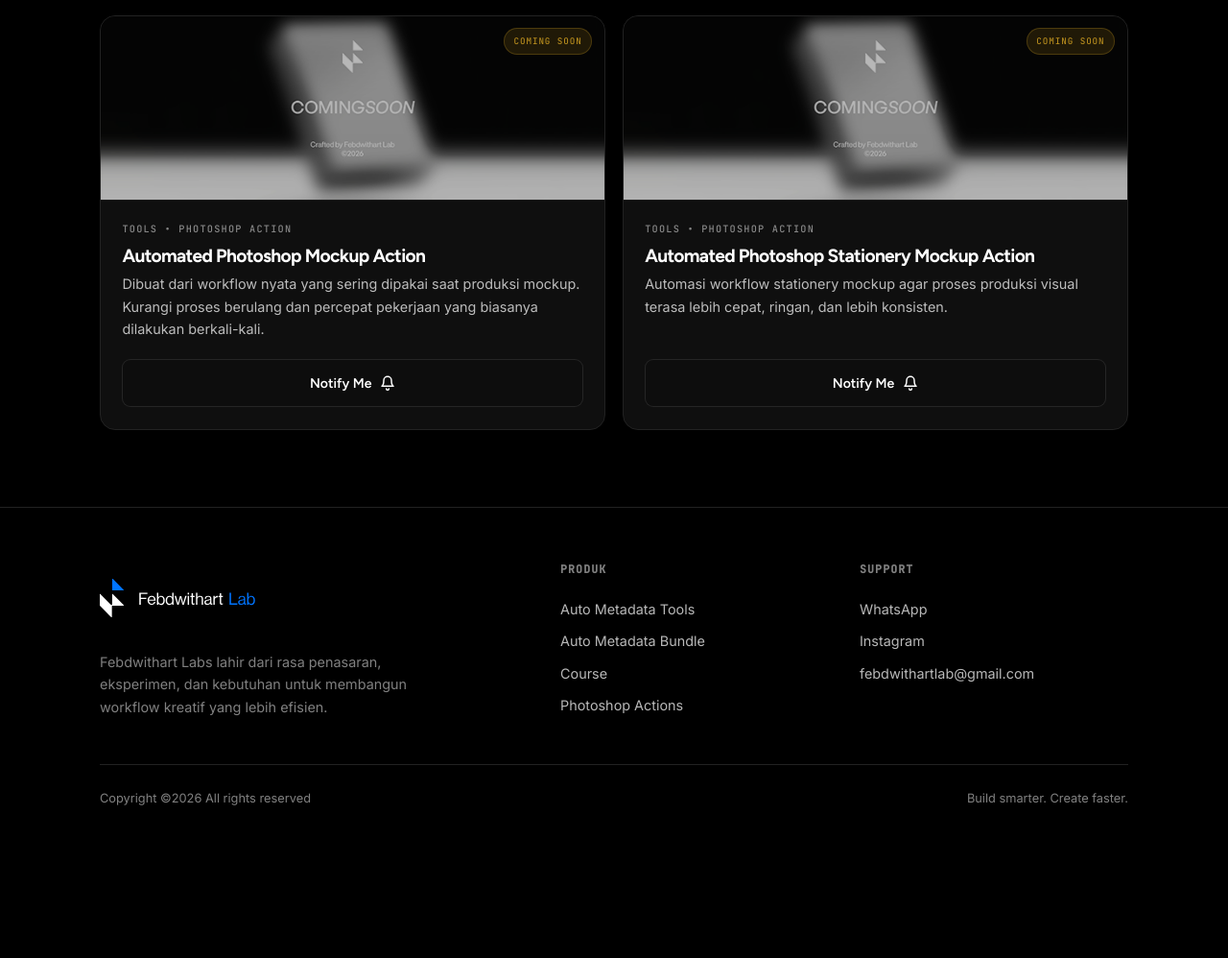
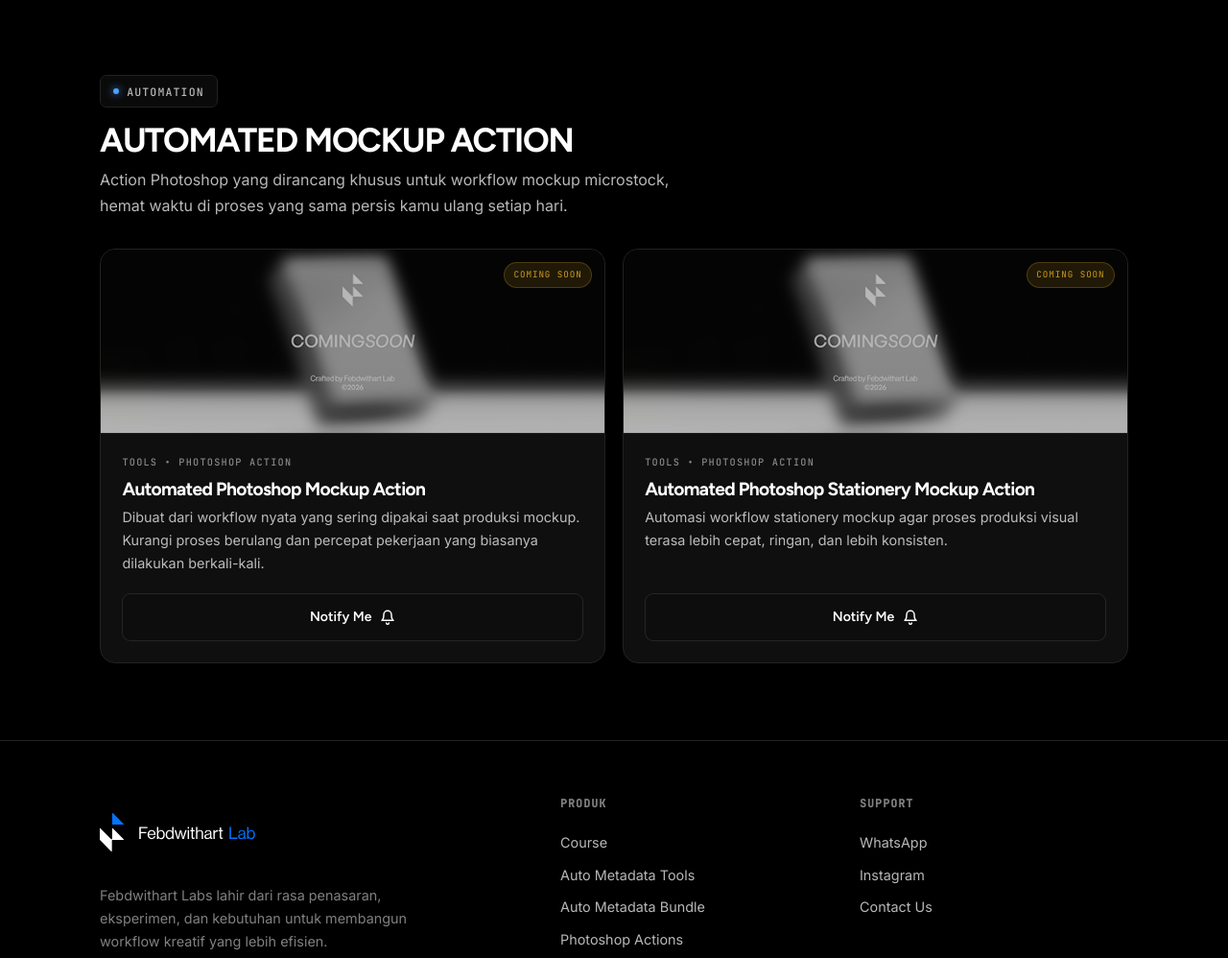
Before and after one commit to febdwithartlab/febdwithartlab.github.io, a plain HTML site: page index.html in a window 1280 px wide. Shown: the part 3120-4118 px from the top of the page at 96% size. Before the commit the page ends 4001 px from the top, so only its background shows below. Drawn offline with Linux system fonts and the light colour scheme.

Commit message:
Update: pisah section Tools dan Automation

```diff
--- a/index.html
+++ b/index.html
@@ -137,7 +137,7 @@
     <div class="wrap">
       <div class="cat-head reveal">
         <span class="badge"><span class="dot"></span> TOOLS</span>
-        <h2>TOOLS & AUTOMATION</h2>
+        <h2>TOOLS AUTOMETADATA</h2>
         <p>Dibangun dari workflow microstock nyata — bukan teori. Setiap tools dirancang agar metadata ratusan aset terisi otomatis, SEO-friendly, dan sesuai standar tiap platform.</p>
       </div>
       <div class="bento">
@@ -251,6 +251,20 @@
             </div>
           </div>
         </article>
+      </div>
+    </div>
+  </section>
+
+
+  <!-- ===== SECTION 3: AUTOMATION / PHOTOSHOP ACTIONS ===== -->
+  <section class="section" id="automation" style="padding-top:0;">
+    <div class="wrap">
+      <div class="cat-head reveal">
+        <span class="badge"><span class="dot"></span> Automation</span>
+        <h2>AUTOMATED MOCKUP ACTION</h2>
+        <p>Action Photoshop yang dirancang khusus untuk workflow mockup microstock, hemat waktu di proses yang sama persis kamu ulang setiap hari.</p>
+      </div>
+      <div class="bento">
 
         <!-- 6. Automated Photoshop Mockup Action -->
         <article class="pcard soon span3 reveal">
@@ -309,16 +323,16 @@
       </div>
       <div class="foot-col">
         <h5>Produk</h5>
+        <a href="#produk">Course</a>
         <a href="#tools">Auto Metadata Tools</a>
         <a href="products/bundling-automation.html">Auto Metadata Bundle</a>
-        <a href="#produk">Course</a>
-        <a href="#tools">Photoshop Actions</a>
+        <a href="#automation">Photoshop Actions</a>
       </div>
       <div class="foot-col">
         <h5>Support</h5>
         <a href="https://wa.me/62895603681498" target="_blank" rel="noopener">WhatsApp</a>
         <a href="https://instagram.com/febdwithartlab" target="_blank" rel="noopener">Instagram</a>
-        <a href="mailto:febdwithartlab@gmail.com">febdwithartlab@gmail.com</a>
+        <a href="mailto:febdwithartlab@Email.com">Contact Us</a>
       </div>
     </div>
     <div class="foot-bottom">
```
Also changed, not shown: products/autometadata-adobe.html (+1 -1 lines), products/autometadata-freepik.html (+1 -1 lines), products/autometadata-shutterstock.html (+1 -1 lines), products/autometadata-vecteezy.html (+1 -1 lines), products/bundling-automation.html (+1 -1 lines).
